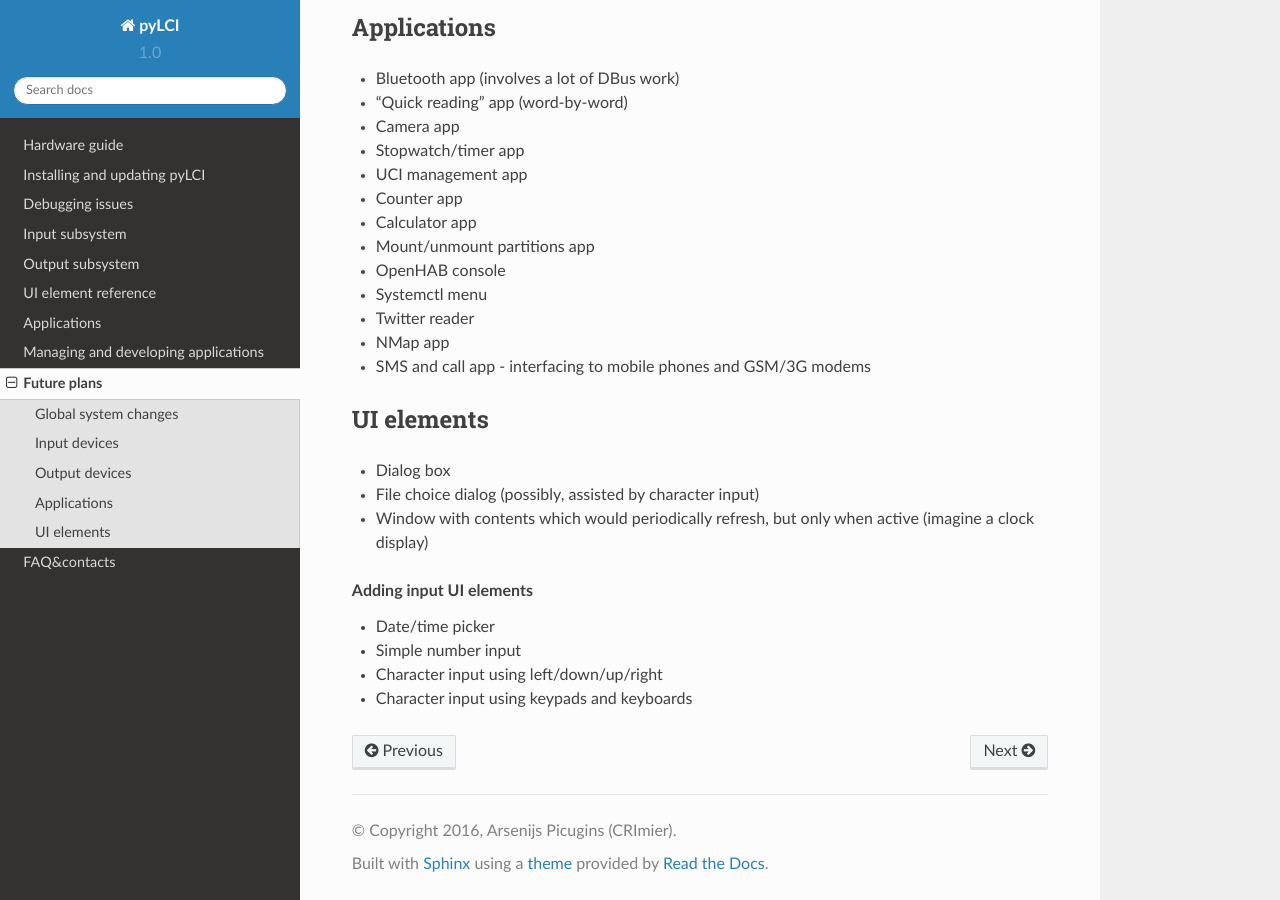
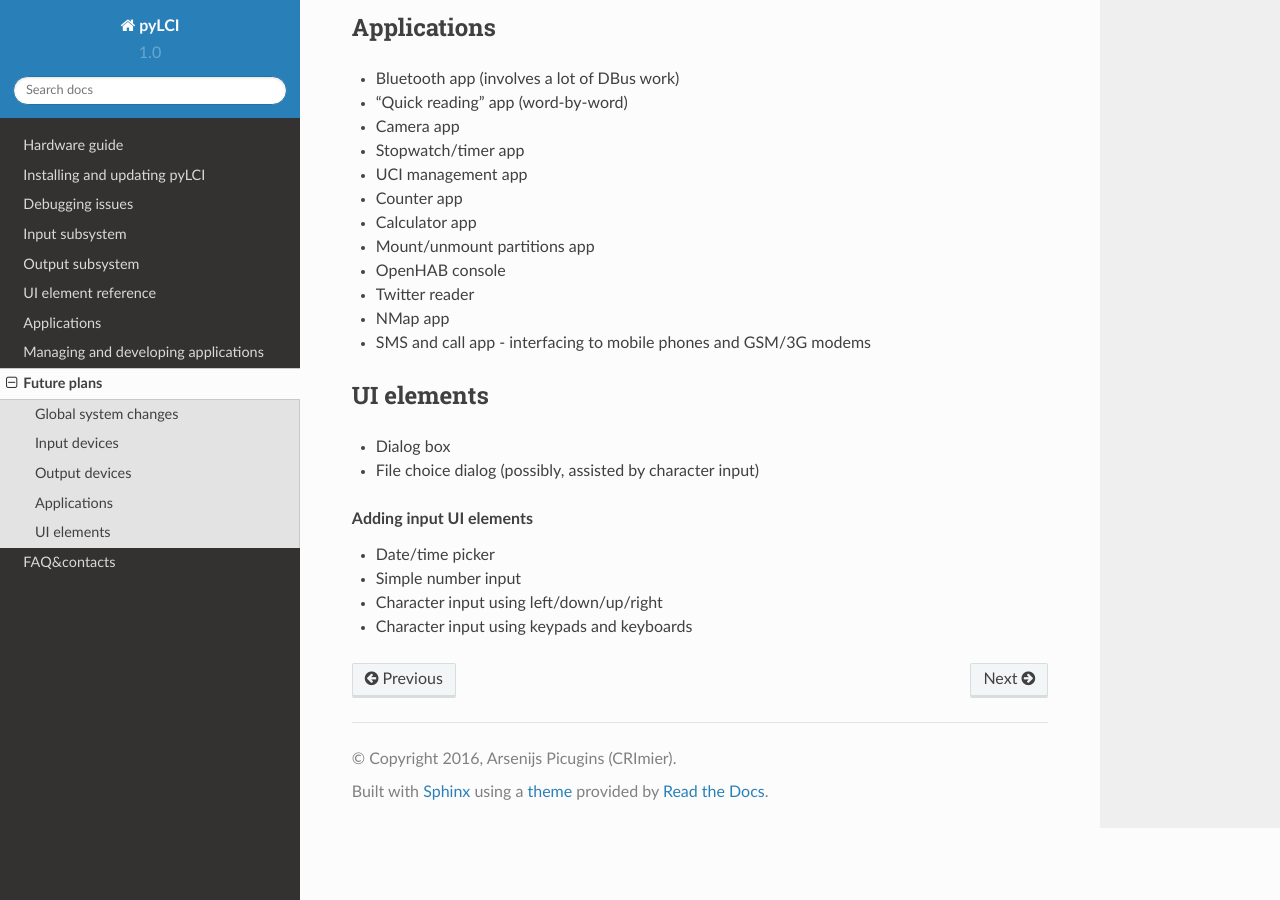
Before and after one commit to CRImier/pyLCI, a Sphinx documentation site: the page built from docs/plans.rst, in a window 1280 px wide and 900 px high, scrolled down 946 px. Built offline with Sphinx 7.4.7 and the Read the Docs theme 2.0.0, drawn with Linux system fonts in a browser that asks for light colours.

Commit message:
Changed plans.rst to reflect additions

```diff
--- a/docs/plans.rst
+++ b/docs/plans.rst
@@ -50,17 +50,16 @@ Applications
 * Calculator app
 * Mount/unmount partitions app
 * OpenHAB console
-* Systemctl menu
 * Twitter reader
 * NMap app
 * SMS and call app - interfacing to mobile phones and GSM/3G modems
+
 ============
 UI elements
 ============
 
 * Dialog box
 * File choice dialog (possibly, assisted by character input)
-* Window with contents which would periodically refresh, but only when active (imagine a clock display)
 
 .. rubric:: Adding input UI elements
 
```
